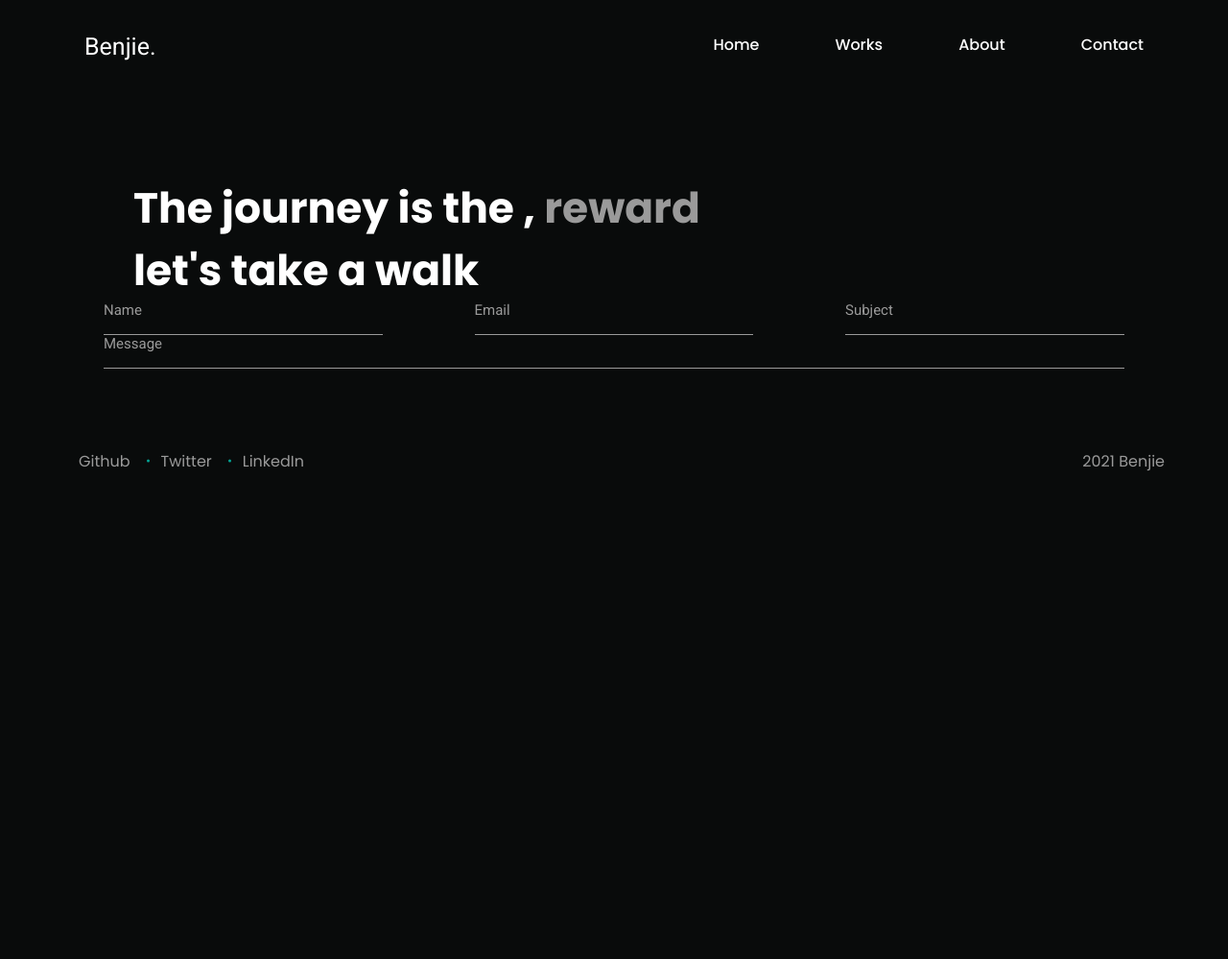
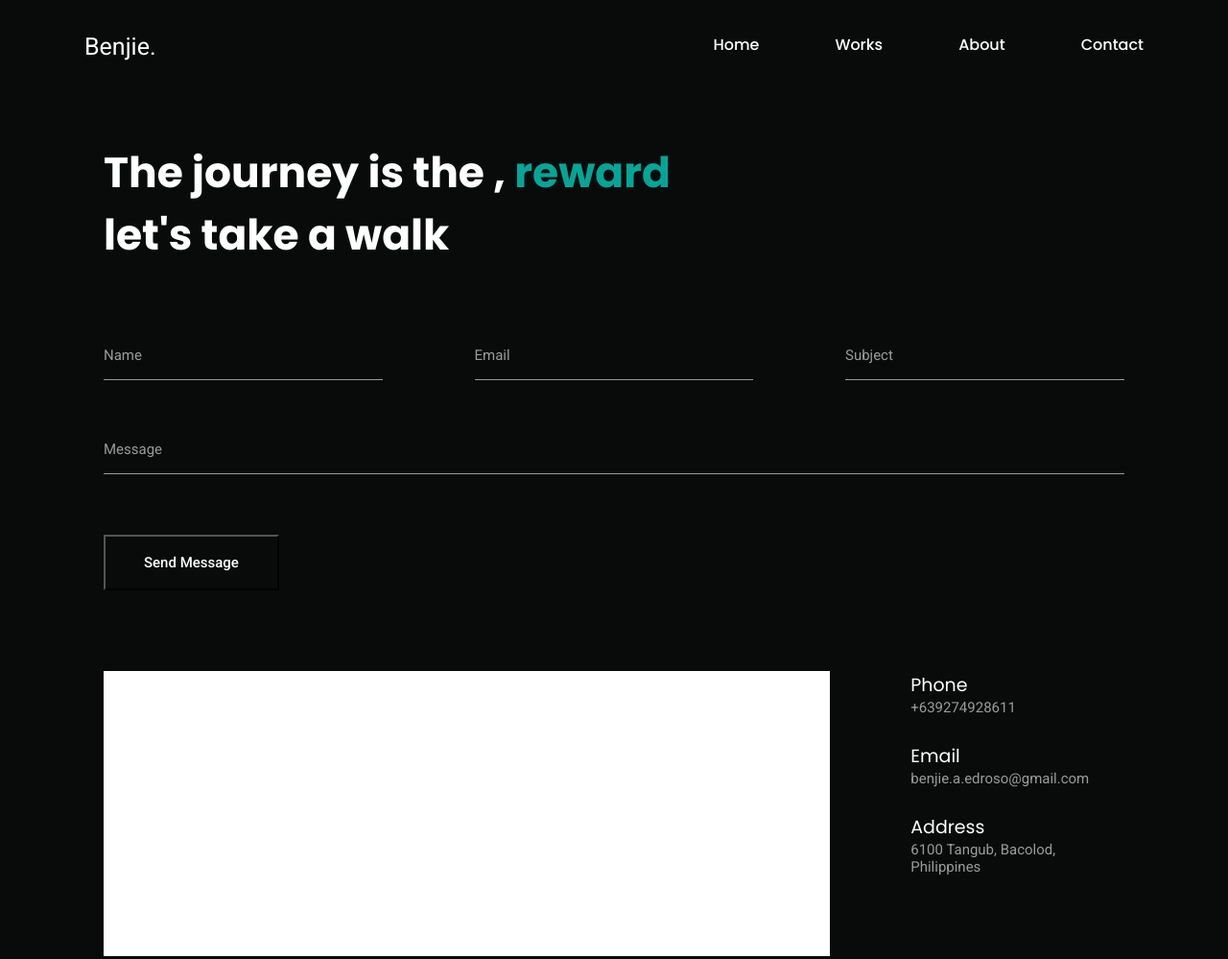
Before and after one commit to BenjieEdroso/BenjieEdroso.github.io, a website with bundled scripts: page contact.html in a window 1280 px wide. Shown: the top 999 px of the page at 96% size. Before the commit the page ends 800 px from the top, so only its background shows below. Built offline with nearby package versions, Linux system fonts and the light colour scheme.

Commit message:
update contact html

```diff
--- a/contact.html
+++ b/contact.html
@@ -34,10 +34,10 @@
       </nav>
     </div>
 
-    <div class="hero">
+    <div class="hero hero--contact">
       <h1 class="hero__greet--about">
-        The journey is the , <span class="hero__green">reward</span> let's take
-        a walk
+        The journey is the ,
+        <span class="hero__green--contact">reward</span> let's take a walk
       </h1>
     </div>
 
@@ -68,7 +68,7 @@
               />
             </div>
           </div>
-          <div class="contact__inputCont">
+          <div class="contact__inputCont contact__inputCont--msg">
             <label class="contact__label" for="message">Message</label>
             <input
               class="contact__input"
@@ -77,7 +77,39 @@
               id="message"
             />
           </div>
+
+          <div class="contact__inputCont contact__inputCont--submit">
+            <input
+              type="submit"
+              class="contact__sendMsg"
+              value="Send Message"
+              name="submit"
+            />
+          </div>
         </form>
+      </div>
+
+      <div class="contact__mapCont">
+        <div class="contact__map"></div>
+        <div class="contact__detailsCont">
+          <ul class="contact__details">
+            <li class="contact__detailsItem">
+              Phone
+              <span class="contact__subInfo">+639274928611</span>
+            </li>
+            <li class="contact__detailsItem">
+              Email<span class="contact__subInfo"
+                >benjie.a.edroso@gmail.com</span
+              >
+            </li>
+            <li class="contact__detailsItem">
+              Address
+              <address class="contact__subInfo">
+                6100 Tangub, Bacolod, Philippines
+              </address>
+            </li>
+          </ul>
+        </div>
       </div>
     </section>
 
```
